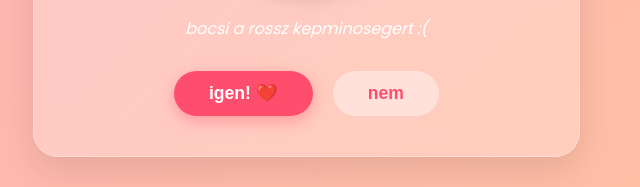
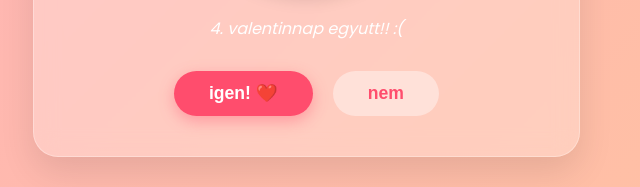
Before and after one commit to soma0562/gretinek, a plain HTML site: page index.html in a window 1280 px wide. Shown: the part 528-715 px from the top of the page, 334-974 px from the left. Drawn offline with nearby package versions, Linux system fonts and the light colour scheme.

Commit message:
Update index.html

```diff
--- a/index.html
+++ b/index.html
@@ -19,7 +19,7 @@
         <img src="https://i.imgur.com/OD4H9Tb.jpeg">
     </div>
 
-    <p class="message">bocsi a rossz kepminosegert :(</p>
+    <p class="message">4. valentinnap egyutt!! :(</p>
 
     <div class="btn-group">
         <button id="yesBtn" class="btn yes-btn">igen! ❤️</button>
@@ -81,4 +81,5 @@
     });
 </script>
 </body>
+
 </html>
```
